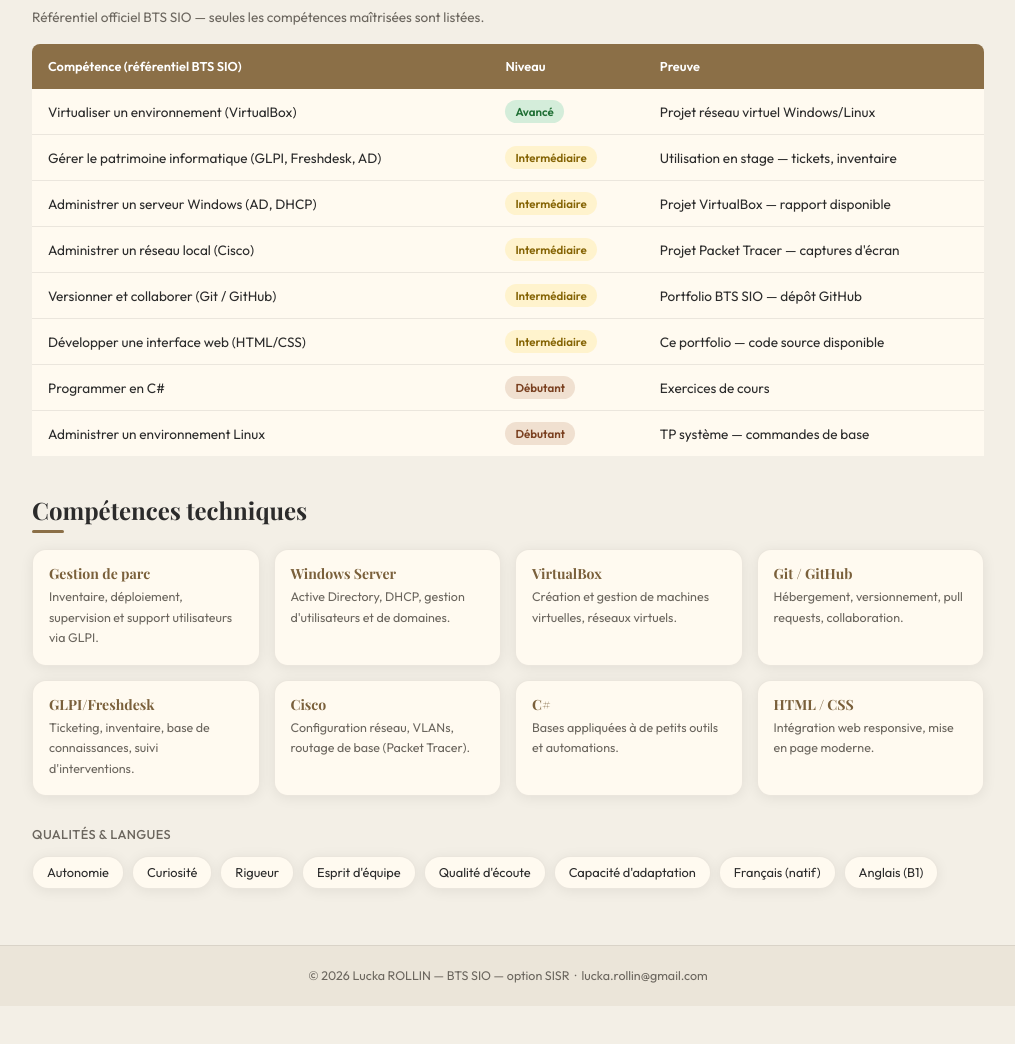
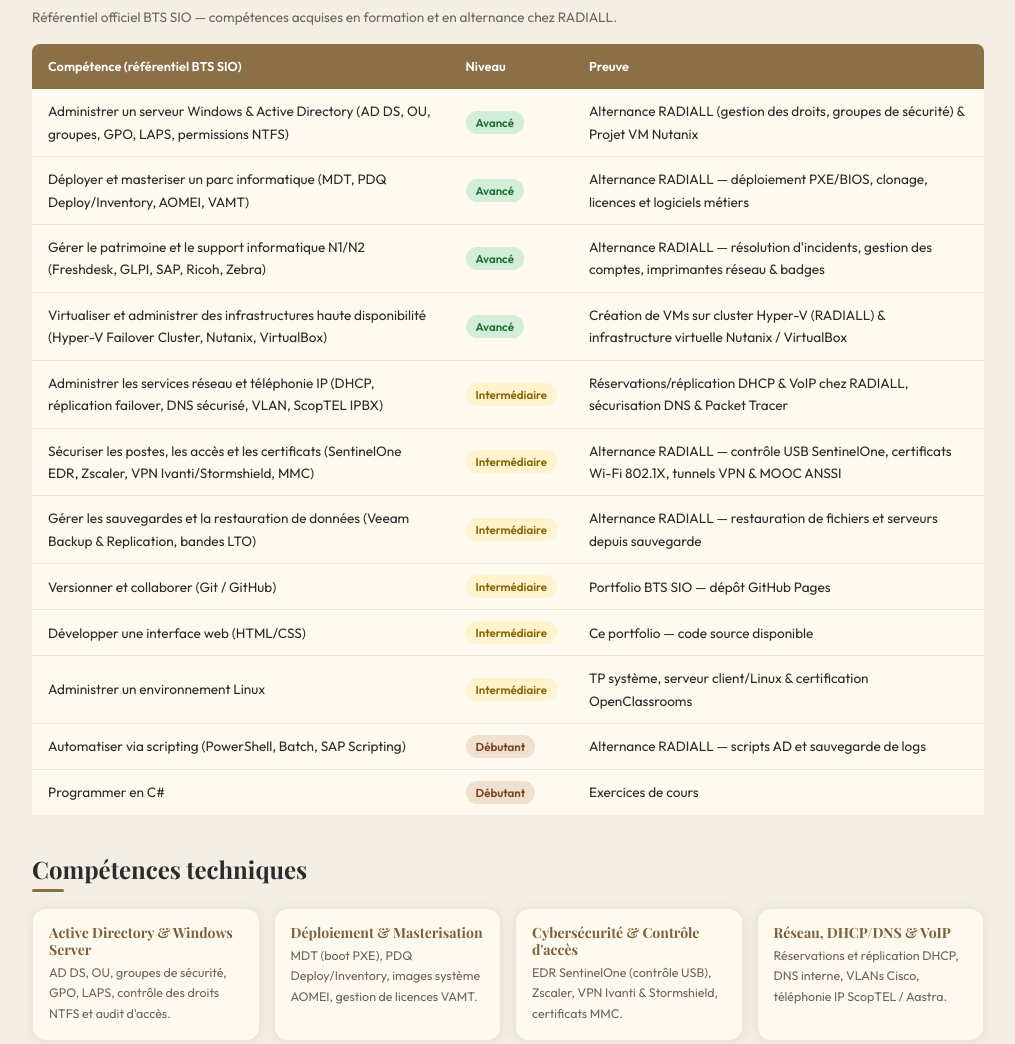
Before and after one commit to luckarollin/portfolio_E5, a plain HTML site: page vues/competences.html in a window 1280 px wide. Shown: the part 300-1344 px from the top of the page, without its empty margins (132-1147 px from the left). Before the commit the page ends 1306 px from the top, so only its background shows below. Drawn offline with nearby package versions, Linux system fonts and the light colour scheme; a web font is replaced by a local one.

Commit message:
Update competences.html

```diff
--- a/vues/competences.html
+++ b/vues/competences.html
@@ -24,11 +24,10 @@
       <a href="../index.html">Accueil</a>
       <a href="competences.html" class="on">Compétences</a>
       <a href="experiences.html">Expériences</a>
-      <a href="stage_radiall.html">Stage</a>
+      <a href="stage_radiall.html">Alternance</a>
       <a href="projets.html">Projets</a>
       <a href="veille.html">Veille</a>
       <a href="certifications.html">E-learning</a>
-      <a href="contact.html">Contact</a>
     </nav>
   </div>
 </header>
@@ -42,7 +41,7 @@
 
 <!-- TABLEAU DE SYNTHÈSE -->
 <h2 class="st">Tableau de synthèse des compétences</h2>
-<p class="section-intro">Référentiel officiel BTS SIO — seules les compétences maîtrisées sont listées.</p>
+<p class="section-intro">Référentiel officiel BTS SIO — compétences acquises en formation et en alternance chez RADIALL.</p>
 
 <div class="table-wrap">
   <table class="comp-table">
@@ -54,30 +53,45 @@
       </tr>
     </thead>
     <tbody>
-       <tr>
-        <td>Virtualiser un environnement (VirtualBox)</td>
+      <tr>
+        <td>Administrer un serveur Windows &amp; Active Directory (AD DS, OU, groupes, GPO, LAPS, permissions NTFS)</td>
         <td><span class="niveau avance">Avancé</span></td>
-        <td>Projet réseau virtuel Windows/Linux</td>
+        <td>Alternance RADIALL (gestion des droits, groupes de sécurité) &amp; Projet VM Nutanix</td>
       </tr>
       <tr>
-        <td>Gérer le patrimoine informatique (GLPI, Freshdesk, AD)</td>
-        <td><span class="niveau intermediaire">Intermédiaire</span></td>
-        <td>Utilisation en stage — tickets, inventaire</td>
+        <td>Déployer et masteriser un parc informatique (MDT, PDQ Deploy/Inventory, AOMEI, VAMT)</td>
+        <td><span class="niveau avance">Avancé</span></td>
+        <td>Alternance RADIALL — déploiement PXE/BIOS, clonage, licences et logiciels métiers</td>
       </tr>
       <tr>
-        <td>Administrer un serveur Windows (AD, DHCP)</td>
-        <td><span class="niveau intermediaire">Intermédiaire</span></td>
-        <td>Projet VirtualBox — rapport disponible</td>
+        <td>Gérer le patrimoine et le support informatique N1/N2 (Freshdesk, GLPI, SAP, Ricoh, Zebra)</td>
+        <td><span class="niveau avance">Avancé</span></td>
+        <td>Alternance RADIALL — résolution d'incidents, gestion des comptes, imprimantes réseau &amp; badges</td>
       </tr>
       <tr>
-        <td>Administrer un réseau local (Cisco)</td>
+        <td>Virtualiser et administrer des infrastructures haute disponibilité (Hyper-V Failover Cluster, Nutanix, VirtualBox)</td>
+        <td><span class="niveau avance">Avancé</span></td>
+        <td>Création de VMs sur cluster Hyper-V (RADIALL) &amp; infrastructure virtuelle Nutanix / VirtualBox</td>
+      </tr>
+      <tr>
+        <td>Administrer les services réseau et téléphonie IP (DHCP, réplication failover, DNS sécurisé, VLAN, ScopTEL IPBX)</td>
         <td><span class="niveau intermediaire">Intermédiaire</span></td>
-        <td>Projet Packet Tracer — captures d'écran</td>
+        <td>Réservations/réplication DHCP &amp; VoIP chez RADIALL, sécurisation DNS &amp; Packet Tracer</td>
+      </tr>
+      <tr>
+        <td>Sécuriser les postes, les accès et les certificats (SentinelOne EDR, Zscaler, VPN Ivanti/Stormshield, MMC)</td>
+        <td><span class="niveau intermediaire">Intermédiaire</span></td>
+        <td>Alternance RADIALL — contrôle USB SentinelOne, certificats Wi-Fi 802.1X, tunnels VPN &amp; MOOC ANSSI</td>
+      </tr>
+      <tr>
+        <td>Gérer les sauvegardes et la restauration de données (Veeam Backup &amp; Replication, bandes LTO)</td>
+        <td><span class="niveau intermediaire">Intermédiaire</span></td>
+        <td>Alternance RADIALL — restauration de fichiers et serveurs depuis sauvegarde</td>
       </tr>
       <tr>
         <td>Versionner et collaborer (Git / GitHub)</td>
         <td><span class="niveau intermediaire">Intermédiaire</span></td>
-        <td>Portfolio BTS SIO — dépôt GitHub</td>
+        <td>Portfolio BTS SIO — dépôt GitHub Pages</td>
       </tr>
       <tr>
         <td>Développer une interface web (HTML/CSS)</td>
@@ -85,14 +99,19 @@
         <td>Ce portfolio — code source disponible</td>
       </tr>
       <tr>
+        <td>Administrer un environnement Linux</td>
+        <td><span class="niveau intermediaire">Intermédiaire</span></td>
+        <td>TP système, serveur client/Linux &amp; certification OpenClassrooms</td>
+      </tr>
+      <tr>
+        <td>Automatiser via scripting (PowerShell, Batch, SAP Scripting)</td>
+        <td><span class="niveau debutant">Débutant</span></td>
+        <td>Alternance RADIALL — scripts AD et sauvegarde de logs</td>
+      </tr>
+      <tr>
         <td>Programmer en C#</td>
         <td><span class="niveau debutant">Débutant</span></td>
         <td>Exercices de cours</td>
-      </tr>
-      <tr>
-        <td>Administrer un environnement Linux</td>
-        <td><span class="niveau debutant">Débutant</span></td>
-        <td>TP système — commandes de base</td>
       </tr>
     </tbody>
   </table>
@@ -102,36 +121,36 @@
 <h2 class="st sec-gap">Compétences techniques</h2>
 <div class="skills-g">
   <div class="sk" style="animation-delay:0s">
-    <h3>Gestion de parc</h3>
-    <p>Inventaire, déploiement, supervision et support utilisateurs via GLPI.</p>
+    <h3>Active Directory &amp; Windows Server</h3>
+    <p>AD DS, OU, groupes de sécurité, GPO, LAPS, contrôle des droits NTFS et audit d'accès.</p>
   </div>
-  <div class="sk" style="animation-delay:0.06s">
-    <h3>Windows Server</h3>
-    <p>Active Directory, DHCP, gestion d'utilisateurs et de domaines.</p>
+  <div class="sk" style="animation-delay:0.05s">
+    <h3>Déploiement &amp; Masterisation</h3>
+    <p>MDT (boot PXE), PDQ Deploy/Inventory, images système AOMEI, gestion de licences VAMT.</p>
   </div>
-  <div class="sk" style="animation-delay:0.12s">
-    <h3>VirtualBox</h3>
-    <p>Création et gestion de machines virtuelles, réseaux virtuels.</p>
+  <div class="sk" style="animation-delay:0.10s">
+    <h3>Cybersécurité &amp; Contrôle d'accès</h3>
+    <p>EDR SentinelOne (contrôle USB), Zscaler, VPN Ivanti &amp; Stormshield, certificats MMC.</p>
   </div>
-  <div class="sk" style="animation-delay:0.18s">
-    <h3>Git / GitHub</h3>
-    <p>Hébergement, versionnement, pull requests, collaboration.</p>
+  <div class="sk" style="animation-delay:0.15s">
+    <h3>Réseau, DHCP/DNS &amp; VoIP</h3>
+    <p>Réservations et réplication DHCP, DNS interne, VLANs Cisco, téléphonie IP ScopTEL / Aastra.</p>
   </div>
-  <div class="sk" style="animation-delay:0.24s">
-    <h3>GLPI/Freshdesk</h3>
-    <p>Ticketing, inventaire, base de connaissances, suivi d'interventions.</p>
+  <div class="sk" style="animation-delay:0.20s">
+    <h3>Virtualisation &amp; Clusters</h3>
+    <p>Hyper-V Failover Cluster, Nutanix, VirtualBox, déploiement et équilibrage de VMs.</p>
+  </div>
+  <div class="sk" style="animation-delay:0.25s">
+    <h3>Sauvegarde &amp; Supervision</h3>
+    <p>Veeam Backup &amp; Replication, bandes LTO, monitoring réseau et sondes PRTG.</p>
   </div>
   <div class="sk" style="animation-delay:0.30s">
-    <h3>Cisco</h3>
-    <p>Configuration réseau, VLANs, routage de base (Packet Tracer).</p>
+    <h3>Support N1/N2 &amp; Outils Métiers</h3>
+    <p>Freshdesk, GLPI, administration SAP, serveurs d'impression Ricoh Streamline NX et Zebra.</p>
   </div>
-  <div class="sk" style="animation-delay:0.36s">
-    <h3>C#</h3>
-    <p>Bases appliquées à de petits outils et automations.</p>
-  </div>
-  <div class="sk" style="animation-delay:0.42s">
-    <h3>HTML / CSS</h3>
-    <p>Intégration web responsive, mise en page moderne.</p>
+  <div class="sk" style="animation-delay:0.35s">
+    <h3>Git, Web &amp; Linux</h3>
+    <p>GitHub Pages, HTML/CSS responsive, administration système Linux et bases PowerShell/C#.</p>
   </div>
 </div>
 
@@ -152,7 +171,7 @@
 </div>
 
 <footer class="ft">
-  <p>© <span id="year"></span> Lucka ROLLIN — BTS SIO — option SISR &nbsp;·&nbsp; <a href="mailto:lucka.rollin@gmail.com">lucka.rollin@gmail.com</a></p>
+  <p>© <span id="year"></span> Lucka ROLLIN — BTS SIO — option SISR</p>
 </footer>
 <script>
   document.getElementById('year').textContent = new Date().getFullYear();
```
